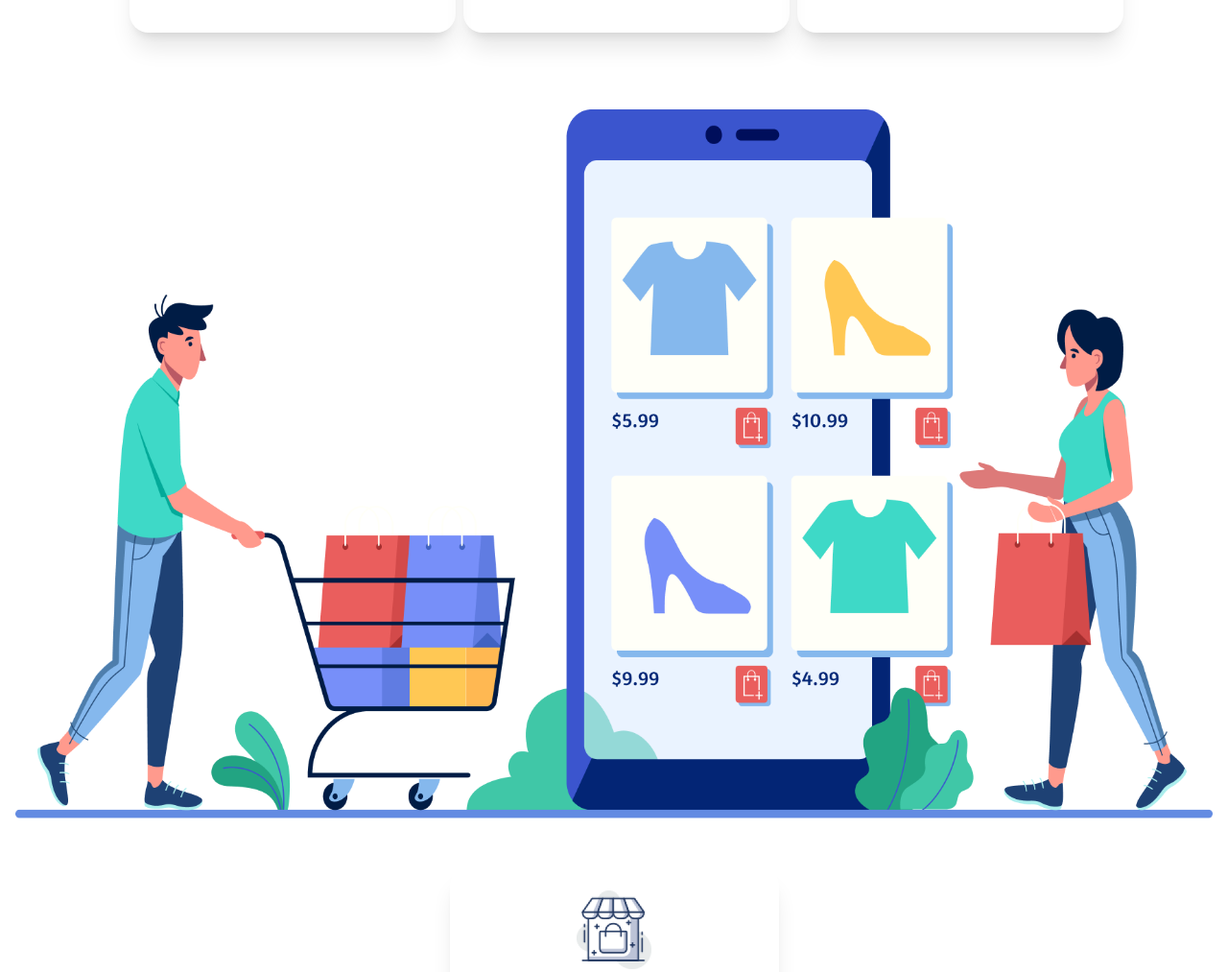
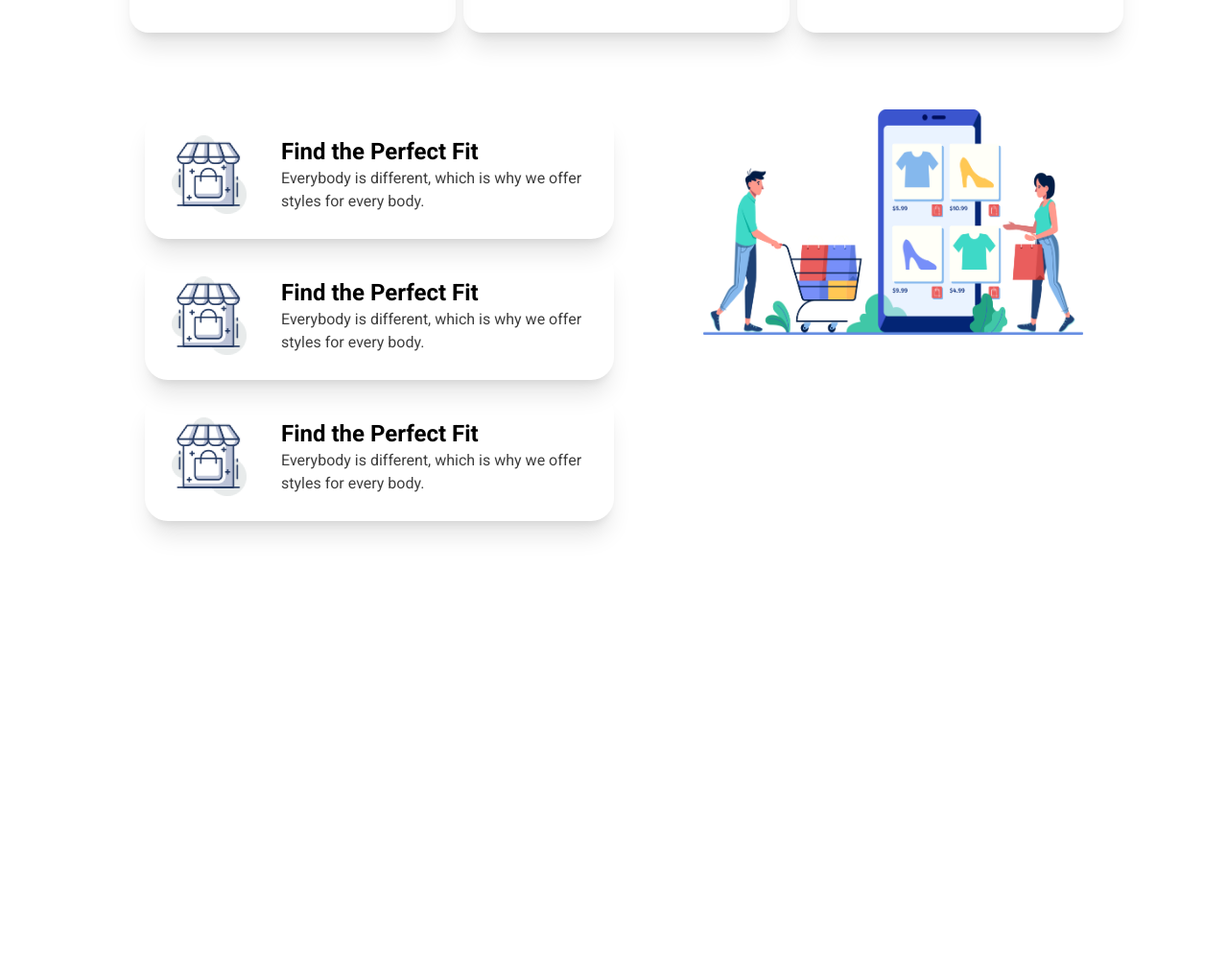
Before and after one commit to ahmed-at-github/genz-tailwind, a plain HTML site: page index.html in a window 1280 px wide. Shown: the part 1971-2984 px from the top of the page at 96% size. After the commit the page ends 2714 px from the top, so only its background shows below. Drawn offline with nearby package versions, Linux system fonts and the light colour scheme.

Commit message:
done v1.0

```diff
--- a/index.html
+++ b/index.html
@@ -225,51 +225,67 @@
         </div>
     </div>
 
-    <div class="end-area mb-[164px]">
-        <div class="end px-4">
-            <div class="end-banner mx-auto mb-[48px]"><img src="./images/shopping.png" alt="shopping"
+    <div class="end-area mb-[164px] md:mb-[200px]">
+        <div class="end px-4 md:flex md:flex-row-reverse md:mx-[135px] md:gap-[93px]">
+            <div class="end-banner mx-auto mb-[48px] md:size-3/6"><img src="./images/shopping.png" alt="shopping"
                     class="size-full block">
             </div>
-            <div class="end-list flex flex-col gap-3 justify-center items-center">
-                <div
-                    class="list-itm w-[343px] h-[240px] rounded-3xl shadow-xl flex flex-col justify-center items-center gap-3">
+            <div class="end-list flex flex-col gap-3 justify-center items-center md:flex-col">
+                <div class="list-itm w-[343px] h-[240px] rounded-3xl shadow-xl flex flex-col justify-center items-center gap-3
 
-                    <div class="list-icon w-[78px] h-[82px]">
+                    md:w-[489px] md:h-[135px] md:flex-row md:px-7 md:gap-9
+                    ">
+
+                    <div class="list-icon min-w-[78px] h-[82px]">
                         <img src="./icons/house.png" alt="house" class="size-full block">
                     </div>
 
+                    <div class="list-txt text-center md:text-left md:mr-[72px]gap-3">
                         <h3 class="list-head font-roboto text-2xl font-bold">Find the Perfect Fit</h3>
-                    <p class="list-p font-roboto text-base text-center px-8">Everybody is different, which is why we
+                        <p class="list-p font-roboto text-base px-8 text-[#3E3E3E] md:px-0">Everybody is different,
+                            which is why we
                             offer
                             styles for every body.</p>
+                    </div>
 
                 </div>
-                <div
-                    class="list-itm w-[343px] h-[240px] rounded-3xl shadow-xl flex flex-col justify-center items-center gap-3">
+                <div class="list-itm w-[343px] h-[240px] rounded-3xl shadow-xl flex flex-col justify-center items-center gap-3
 
-                    <div class="list-icon w-[78px] h-[82px]">
+                md:w-[489px] md:h-[135px] md:flex-row md:px-7 md:gap-9
+                ">
+
+                    <div class="list-icon min-w-[78px] h-[82px]">
                         <img src="./icons/house.png" alt="house" class="size-full block">
                     </div>
 
+                    <div class="list-txt text-center md:text-left md:mr-[72px]gap-3">
                         <h3 class="list-head font-roboto text-2xl font-bold">Find the Perfect Fit</h3>
-                    <p class="list-p font-roboto text-base text-center px-8">Everybody is different, which is why we
+                        <p class="list-p font-roboto text-base px-8 text-[#3E3E3E] md:px-0">Everybody is different,
+                            which is why we
                             offer
                             styles for every body.</p>
+                    </div>
 
                 </div>
-                <div
-                    class="list-itm w-[343px] h-[240px] rounded-3xl shadow-xl flex flex-col justify-center items-center gap-3">
+                <div class="list-itm w-[343px] h-[240px] rounded-3xl shadow-xl flex flex-col justify-center items-center gap-3
 
-                    <div class="list-icon w-[78px] h-[82px]">
+            md:w-[489px] md:h-[135px] md:flex-row md:px-7 md:gap-9
+            ">
+
+                    <div class="list-icon min-w-[78px] h-[82px]">
                         <img src="./icons/house.png" alt="house" class="size-full block">
                     </div>
 
+                    <div class="list-txt text-center md:text-left md:mr-[72px]gap-3">
                         <h3 class="list-head font-roboto text-2xl font-bold">Find the Perfect Fit</h3>
-                    <p class="list-p font-roboto text-base text-center px-8">Everybody is different, which is why we
+                        <p class="list-p font-roboto text-base px-8 text-[#3E3E3E] md:px-0">Everybody is different,
+                            which is why we
                             offer
                             styles for every body.</p>
+                    </div>
 
                 </div>
+
             </div>
         </div>
     </div>
```
Lines whose indentation alone changed are shown as unchanged.
